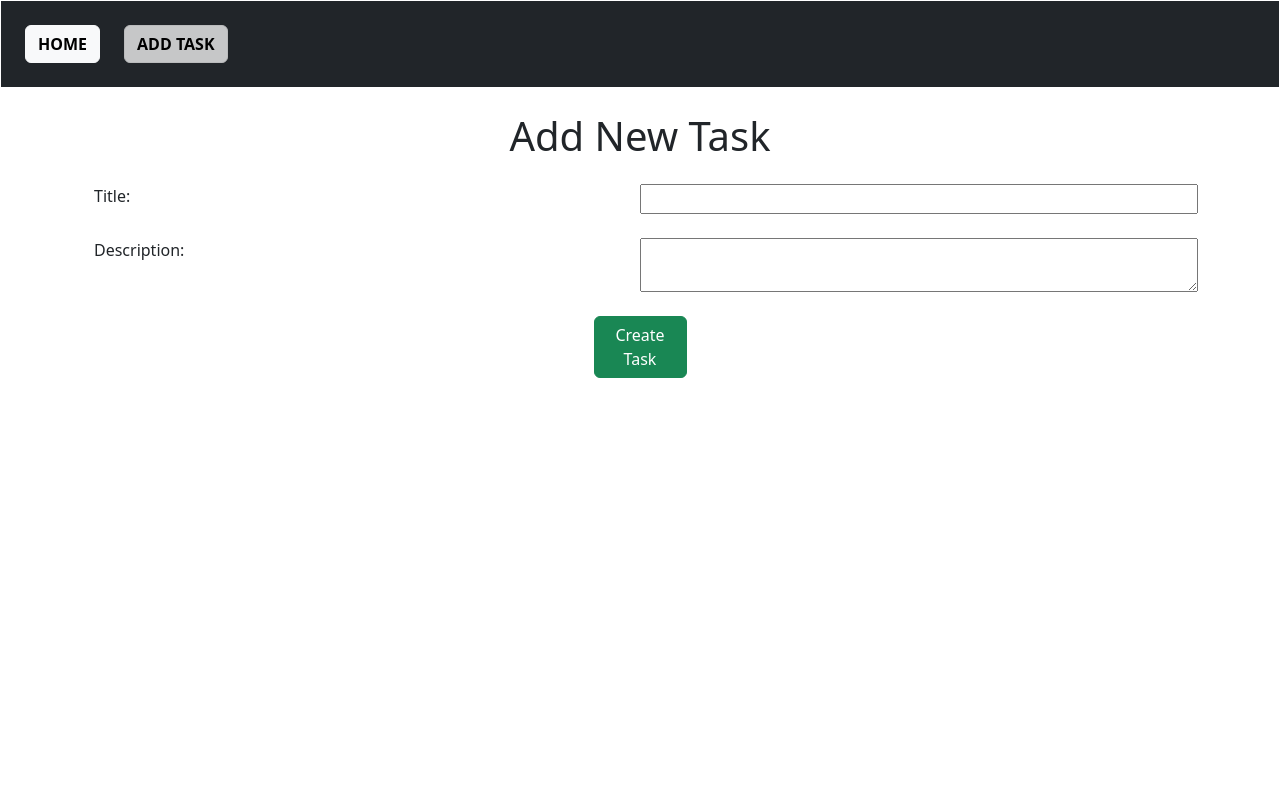
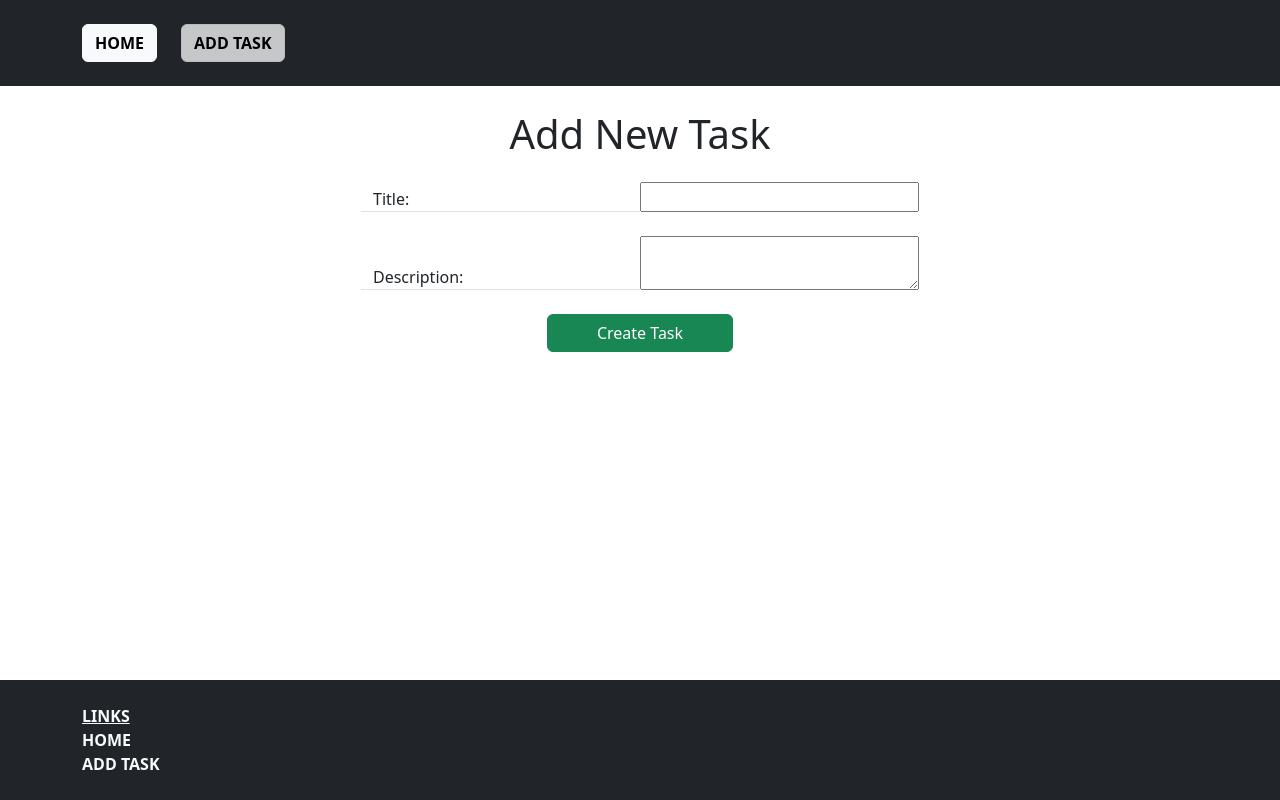
Before and after one commit to zackorykelly/task-manager-client, an Angular app: page /add in a window 1280 px wide. Built offline with nearby package versions, Linux system fonts and the light colour scheme.

Commit message:
redirect on form complete, add footer

```diff
--- a/src/app/app.component.html
+++ b/src/app/app.component.html
@@ -1,6 +1,7 @@
 <div class="d-flex flex-column min-vh-100 bg-dark-subtle">
     <app-nav-bar></app-nav-bar>
-    <div class="mt-4 flex-grow-1">
+    <div class="my-4 flex-grow-1">
         <router-outlet></router-outlet>
     </div>
+    <app-footer></app-footer>
 </div>
--- a/src/app/app.module.ts
+++ b/src/app/app.module.ts
@@ -9,6 +9,7 @@ import { AddTaskFormComponent } from './components/add-task-form/add-task-form.c
 import { PageNotFoundComponent } from './components/page-not-found/page-not-found.component';
 import { HttpClientModule } from '@angular/common/http';
 import { FormsModule } from '@angular/forms';
+import { FooterComponent } from './components/footer/footer.component';
 
 @NgModule({
   declarations: [
@@ -16,7 +17,8 @@ import { FormsModule } from '@angular/forms';
     NavBarComponent,
     TaskListComponent,
     AddTaskFormComponent,
-    PageNotFoundComponent
+    PageNotFoundComponent,
+    FooterComponent
   ],
   imports: [
     BrowserModule,
--- a/src/app/components/add-task-form/add-task-form.component.html
+++ b/src/app/components/add-task-form/add-task-form.component.html
@@ -2,16 +2,16 @@
     <div class="h1 text-center mb-4">Add New Task</div>
 
     <form class="container">
-        <div class="row mb-4">
-            <label class="col-12 col-lg-6" for="taskTitle">Title: </label>
-            <input class="col-12 col-lg-6" name="taskTitle" [(ngModel)]="taskTitle" #ctrl="ngModel" required/>
+        <div class="row mb-4 justify-content-center">
+            <label class="col-12 col-lg-3 border-bottom border-black mt-auto" for="taskTitle">Title: </label>
+            <input class="col-12 col-lg-3" name="taskTitle" [(ngModel)]="taskTitle" #ctrl="ngModel" required/>
         </div>
         <div class="row mb-4 justify-content-center">
-            <label class="col-12 col-lg-6" for="taskDescription">Description: </label>
-            <textarea class="col-12 col-lg-6" name="taskDescription" [(ngModel)]="taskDescription" #ctrl="ngModel" required></textarea>
+            <label class="col-12 col-lg-3 border-bottom border-black mt-auto" for="taskDescription">Description: </label>
+            <textarea class="col-12 col-lg-3" name="taskDescription" [(ngModel)]="taskDescription" #ctrl="ngModel" required></textarea>
         </div>
         <div class="row justify-content-center">
-            <button class="col-12 col-lg-1 btn btn-success" (click)="submitForm()">Create Task</button>
+            <button class="col-12 col-lg-2 btn btn-success" (click)="submitForm()">Create Task</button>
         </div>
     </form>
 </div>
--- a/src/app/components/add-task-form/add-task-form.component.ts
+++ b/src/app/components/add-task-form/add-task-form.component.ts
@@ -1,5 +1,6 @@
 import { Component } from '@angular/core';
 import { NgModel } from '@angular/forms';
+import { Router } from '@angular/router';
 import { TasksService } from 'src/app/services/tasks.service';
 
 @Component({
@@ -11,14 +12,14 @@ export class AddTaskFormComponent {
   taskTitle = '';
   taskDescription = '';
 
-  constructor(private tasksService: TasksService) {}
+  constructor(private tasksService: TasksService, private router: Router) {}
 
   submitForm(): void {
     this.tasksService.createTask({
       title: this.taskTitle,
       description: this.taskDescription,
     }).pipe().subscribe(res => {
-
+      this.router.navigate(['/'])
     })
   }
 }
--- /dev/null
+++ b/src/app/components/footer/footer.component.html
@@ -0,0 +1,9 @@
+<div class="p-4 bg-dark">
+    <div class="container">
+        <div>
+            <span class="text-light fw-bold text-decoration-underline">LINKS</span>
+            <a routerLink="/" class="d-block text-decoration-none fw-bold link-light link-opacity-75 link-opacity-50-hover" routerLinkActive="active" [routerLinkActiveOptions]="{exact: true}">HOME</a>
+            <a routerLink="/add" class="d-block text-decoration-none fw-bold link-light link-opacity-75 link-opacity-50-hover" routerLinkActive="active">ADD TASK</a>
+        </div>
+    </div>
+</div>
--- a/src/app/components/nav-bar/nav-bar.component.html
+++ b/src/app/components/nav-bar/nav-bar.component.html
@@ -1,4 +1,6 @@
-<div class="p-4 bg-dark border border-white d-flex flex-row">
-    <button routerLink="/" class="btn btn-light me-4 fw-bold" routerLinkActive="active" [routerLinkActiveOptions]="{exact: true}">HOME</button>
-    <button routerLink="/add" class="btn btn-light fw-bold" routerLinkActive="active">ADD TASK</button>
+<div class="bg-dark p-4">
+    <div class="container d-flex flex-row">
+        <button routerLink="/" class="btn btn-light me-4 fw-bold" routerLinkActive="active" [routerLinkActiveOptions]="{exact: true}">HOME</button>
+        <button routerLink="/add" class="btn btn-light fw-bold" routerLinkActive="active">ADD TASK</button>
+    </div>
 </div>
```
Also changed, not shown: src/app/components/footer/footer.component.ts (added, +10 -0 lines), src/app/components/footer/footer.component.css (added), 1 other file (tests, documents, lock files or other folders).
